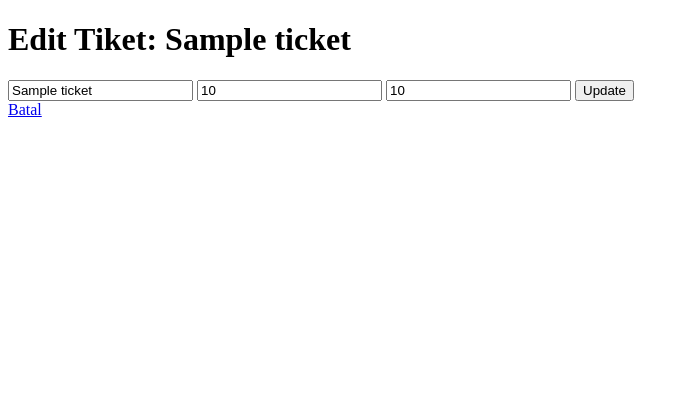
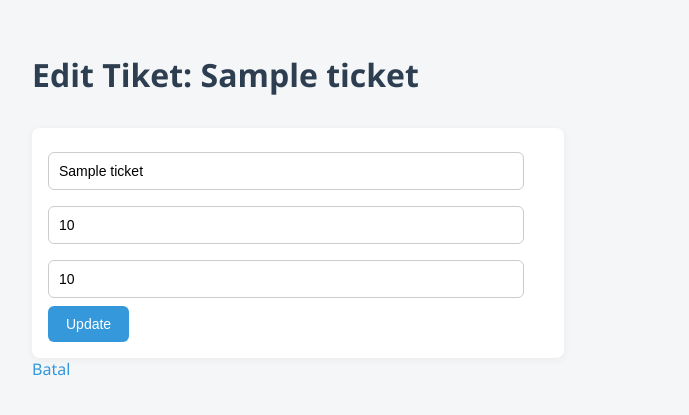
Before and after one commit to rizkiiirr/uas-asj-percobaan1, a Flask app: template templates/edit.html in a window 1280 px wide. Shown: the top 415 px of the page, without its empty margins (0-689 px from the left). Run offline with Flask 3, Linux system fonts and the light colour scheme; the template is opened without the code that fills it: most values are stand-ins (such as "Sample title", 1, 10 or a date in 2020).

Commit message:
tampilan website

```diff
--- /dev/null
+++ b/static/style.css
@@ -0,0 +1,88 @@
+/* style.css */
+body {
+    font-family: 'Segoe UI', Tahoma, Geneva, Verdana, sans-serif;
+    background: #f4f6f8;
+    margin: 0;
+    padding: 2em;
+    color: #333;
+}
+
+h1, h2 {
+    color: #2c3e50;
+    margin-bottom: 1em;
+}
+
+table {
+    width: 100%;
+    border-collapse: collapse;
+    background: white;
+    box-shadow: 0 2px 8px rgba(0,0,0,0.05);
+    border-radius: 8px;
+    overflow: hidden;
+}
+
+th, td {
+    padding: 12px 16px;
+    text-align: left;
+    border-bottom: 1px solid #e0e0e0;
+}
+
+th {
+    background-color: #f0f0f5;
+    color: #333;
+}
+
+tr:hover {
+    background-color: #f9f9fc;
+}
+
+form {
+    margin-top: 2em;
+    background: white;
+    padding: 1em;
+    border-radius: 8px;
+    box-shadow: 0 2px 8px rgba(0,0,0,0.05);
+    max-width: 500px;
+}
+
+input[type="text"],
+input[type="number"] {
+    width: calc(100% - 24px);
+    padding: 10px;
+    margin: 8px 0;
+    border: 1px solid #ccc;
+    border-radius: 6px;
+    font-size: 14px;
+    box-sizing: border-box;
+}
+
+button {
+    padding: 10px 18px;
+    background-color: #3498db;
+    color: white;
+    border: none;
+    border-radius: 6px;
+    cursor: pointer;
+    font-size: 14px;
+    transition: background-color 0.3s ease;
+}
+
+button:hover {
+    background-color: #2980b9;
+}
+
+a {
+    color: #3498db;
+    text-decoration: none;
+    margin-right: 8px;
+    font-weight: 500;
+}
+
+a:hover {
+    text-decoration: underline;
+}
+
+/* Optional: Style for 'Batal' link */
+a[href*="batal"] {
+    color: #e74c3c;
+}
--- a/templates/edit.html
+++ b/templates/edit.html
@@ -1,6 +1,9 @@
 <!DOCTYPE html>
 <html lang="en">
-<head><title>Edit Tiket</title></head>
+<head>
+    <link rel="stylesheet" href="{{ url_for('static', filename='style.css') }}">
+    <title>Edit Tiket</title>
+</head>
 <body>
     <h1>Edit Tiket: {{ ticket.nama_tiket }}</h1>
     <form action="{{ url_for('update_ticket', id=ticket.id) }}" method="post">
--- a/templates/index.html
+++ b/templates/index.html
@@ -1,6 +1,7 @@
 <!DOCTYPE html>
 <html lang="en">
 <head>
+    <link rel="stylesheet" href="{{ url_for('static', filename='style.css') }}">
     <title>Pemesanan Tiket Wahana Hiburan</title>
     <style> /* CSS Sederhana */
         body { font-family: sans-serif; margin: 2em; }
```
